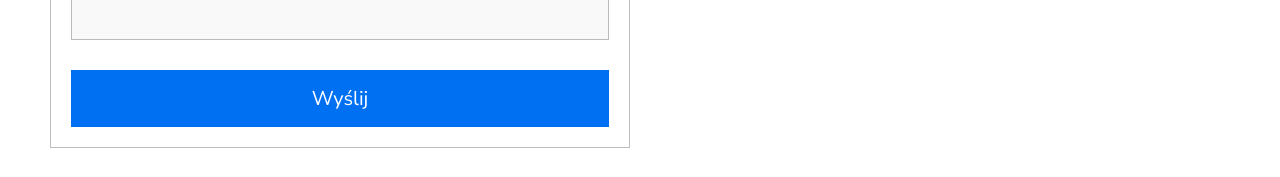
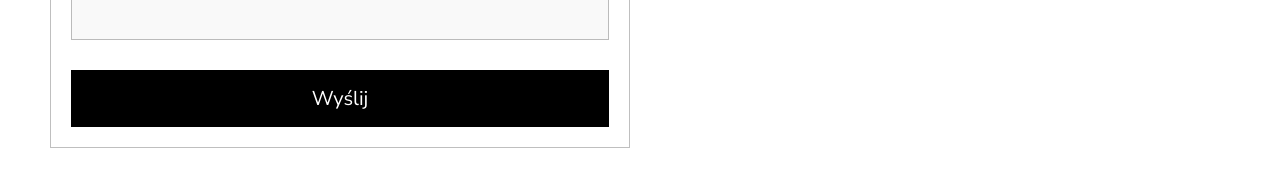
Before and after one commit to JalalMallah/madzia-portfolio, a Next.js app: page /contact in a window 1280 px wide. Shown: the part 729-906 px from the top of the page. Built offline with nearby package versions, Linux system fonts and the light colour scheme.

Commit message:
style: change button background color on contact page

```diff
--- a/src/styles/contact.module.scss
+++ b/src/styles/contact.module.scss
@@ -58,7 +58,7 @@
   width: 100%;
   padding: 15px;
   border: none;
-  background-color: $blue;
+  background-color: $black;
   color: $white;
   font-family: $text-font;
   font-size: 2rem;
```
